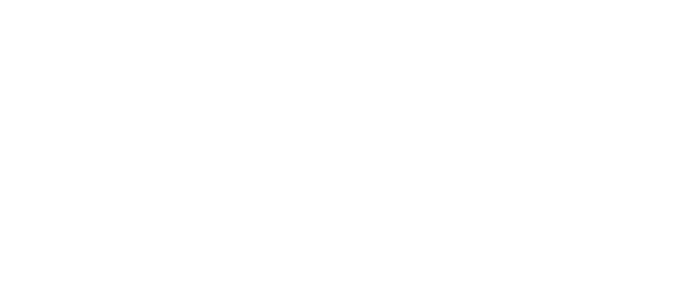
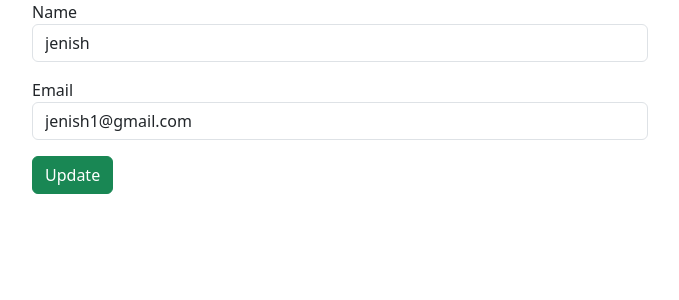
Before and after one commit to Janice1828/crud_with_react_redux, a React (Create React App) app: page /edit/1 in a window 1280 px wide. Before the commit this address had no page. Shown: the top 300 px of the page, without its empty margins (300-979 px from the left). Built offline with nearby package versions, Linux system fonts and the light colour scheme.

Commit message:
fetched data

```diff
--- a/src/Home.js
+++ b/src/Home.js
@@ -23,8 +23,8 @@
                         <td>{user.name}</td>
                         <td>{user.email}</td>
                         <td>
-                            <button type="" className='btn btn-secondary'>Edit</button>
-                            <button type="" className='btn-danger btn'>Delete</button>
+                            <Link to={`edit/${user.id}`} className='btn btn-secondary'>Edit</Link>
+                            <Link to={`delete/${user.id}`} className='btn-danger btn'>Delete</Link>
                         </td>
                     </tr>
                 ))}
--- a/src/Update.js
+++ b/src/Update.js
@@ -0,0 +1,32 @@
+import React, { useState } from 'react'
+import { useSelector } from 'react-redux';
+import { useParams } from 'react-router-dom'
+
+function Update() {
+    const {id}=useParams();
+    const users=useSelector((state)=>state.users);
+    const existingUser=users.filter(f => f.id == id);
+    const {name, email}=existingUser[0];
+    const [uname, setName]=useState(name);
+    const [uemail, setEmail]=useState(email);
+  return (
+<div className='container w-50'>
+        <form className='d-flex gap-3 flex-column' >
+            <div>
+                <label for="">Name</label>
+                <input type="" name="name" value={uname} className='form-control'/>
+            </div>
+            <div>
+                <label for="">Email</label>
+                <input type="" name="email" className='form-control' value={uemail} />
+            </div>
+            <div>
+                <button type="" className='btn btn-success'>Update</button>
+            </div>
+
+        </form>
+    </div>
+  )
+}
+
+export default Update
--- a/src/index.js
+++ b/src/index.js
@@ -8,6 +8,7 @@
 import { configureStore } from '@reduxjs/toolkit';
 import "../node_modules/bootstrap/dist/css/bootstrap.min.css";
 import userReducer from './userReducer';
+import Update from './Update';
 const root = ReactDOM.createRoot(document.getElementById('root'));
 const store=configureStore({
   reducer:{
@@ -23,6 +24,7 @@
       <Routes>
         <Route path="/" Component={Home} exact />
         <Route path="/create" Component={Create} exact />
+        <Route path="/edit/:id" Component={Update} exact />
       </Routes>
 
     </Provider>
```
